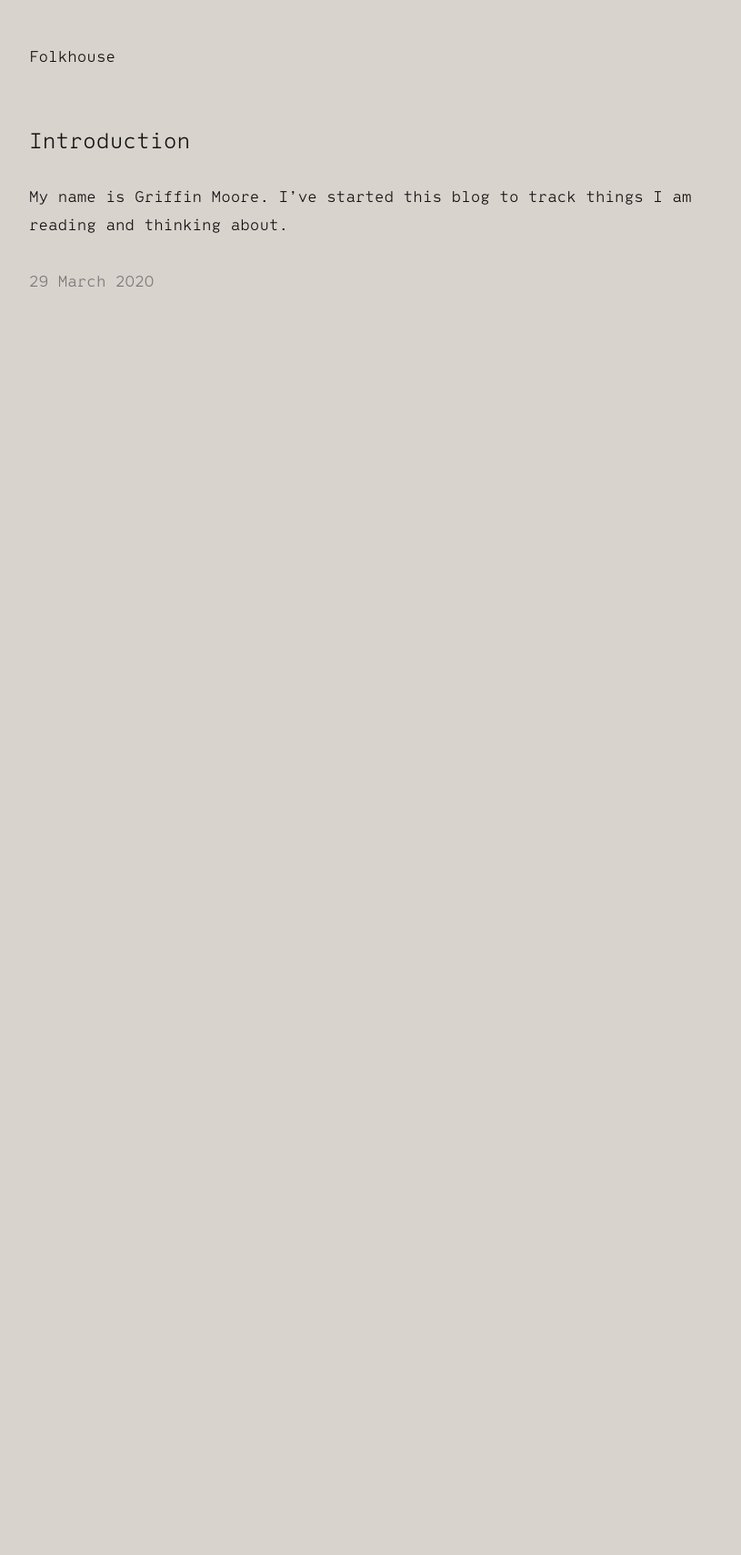
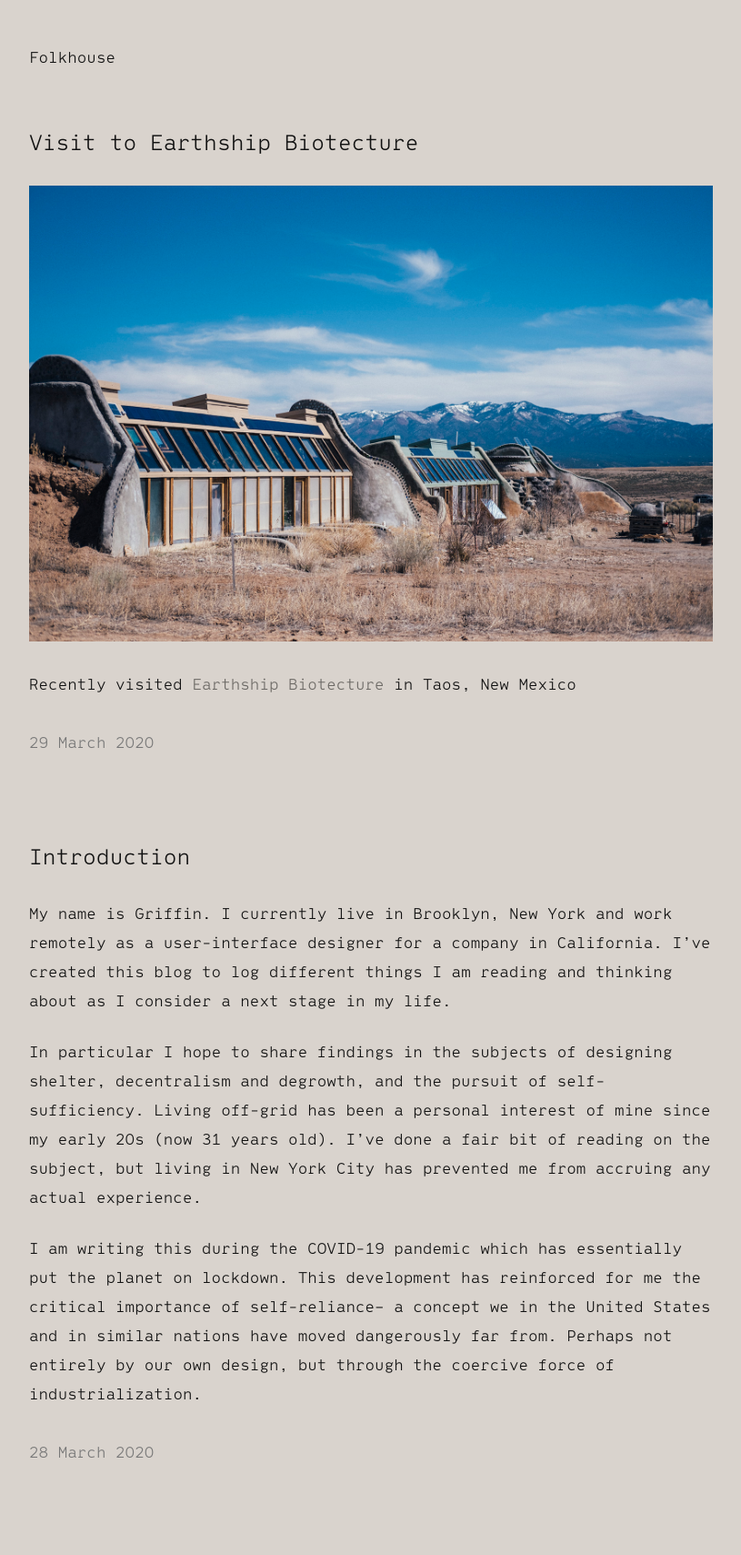
Before and after one commit to griffinmoore/griffinmoore.github.io, a Jekyll site: the page built from index.html, in a window 1280 px wide. Shown: the whole page at 91% size, without its empty margins (232-1047 px from the left). Built offline with Jekyll 4.4.1, drawn with Linux system fonts in a browser that asks for light colours; the list of posts is cut into pages by our own code; before the commit the page ends 900 px from its top, so only the background shows below that.

```diff
--- /dev/null
+++ b/_posts/2020-03-28-introduction.md
@@ -0,0 +1,10 @@
+---
+layout: post
+title: Introduction
+---
+
+My name is Griffin. I currently live in Brooklyn, New York and work remotely as a user-interface designer for a company in California. I've created this blog to log different things I am reading and thinking about as I consider a next stage in my life.
+
+In particular I hope to share findings in the subjects of designing shelter, decentralism and degrowth, and the pursuit of self-sufficiency. Living off-grid has been a personal interest of mine since my early 20s (now 31 years old). I've done a fair bit of reading on the subject, but living in New York City has prevented me from accruing any actual experience.
+
+I am writing this during the COVID-19 pandemic which has essentially put the planet on lockdown. This development has reinforced for me the critical importance of self-reliance– a concept we in the United States and in similar nations have moved dangerously far from. Perhaps not entirely by our own design, but through the coercive force of industrialization.
--- /dev/null
+++ b/_posts/2020-03-29-earthship-biotecture.md
@@ -0,0 +1,8 @@
+---
+layout: post
+title: Visit to Earthship Biotecture
+---
+
+![Earthship Biotecture in Taos, New Mexico]({{ site.url }}/assets/images/earthship.jpg)
+
+Recently visited [Earthship Biotecture](google.com) in Taos, New Mexico
--- a/_posts/2020-03-29-introduction.md
+++ /dev/null
@@ -1,6 +0,0 @@
----
-layout: post
-title: Introduction
----
-
-My name is Griffin Moore. I've started this blog to track things I am reading and thinking about.
--- a/_sass/_base.scss
+++ b/_sass/_base.scss
@@ -21,7 +21,7 @@ html {
   line-height: $root-line-height;
 
   @media (min-width: $large-breakpoint) {
-    // font-size: $large-font-size;
+    font-size: $large-font-size;
   }
 }
 
@@ -51,8 +51,7 @@ a {
 img {
   display: block;
   max-width: 100%;
-  margin: 0 0 1rem;
-  border-radius: 5px;
+  margin: 0 0 2rem;
 }
 
 table {
--- a/_sass/_type.scss
+++ b/_sass/_type.scss
@@ -33,7 +33,7 @@ h4, h5, h6 {
 
 p {
   margin-top: 0;
-  margin-bottom: 1rem;
+  margin-bottom: 1.5rem;
 }
 
 ul, ol, dl {
--- a/_sass/_variables.scss
+++ b/_sass/_variables.scss
@@ -14,8 +14,8 @@ $blue: #268bd2;
 $brown: #8f5536;
 
 $root-font-family: "range-mono";
-$root-font-size: 16px;
-$root-line-height: 1.9;
+$root-font-size: 14px;
+$root-line-height: 2;
 
 $body-color: #111111;
 $body-bg: #D9D3CD;
```
Also changed, not shown: _layouts/post.html (+0 -15 lines), assets/images/earthship.jpg (added), 11 other files.
